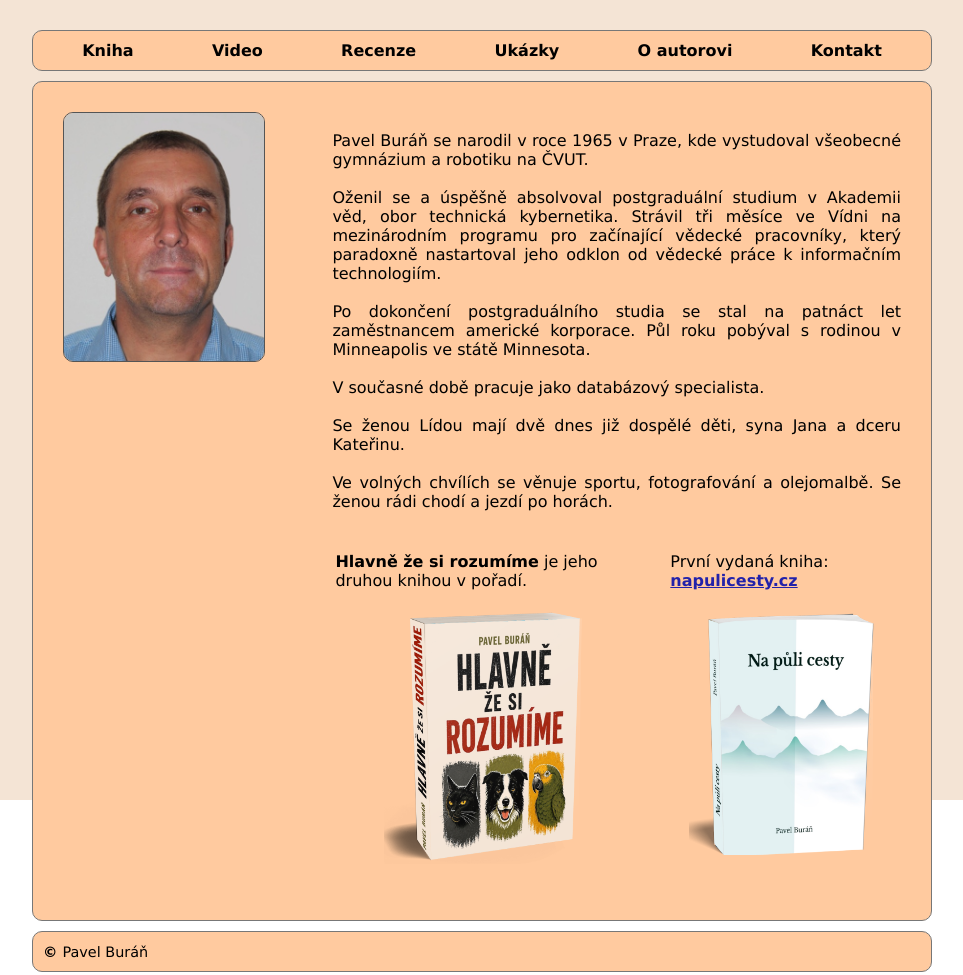
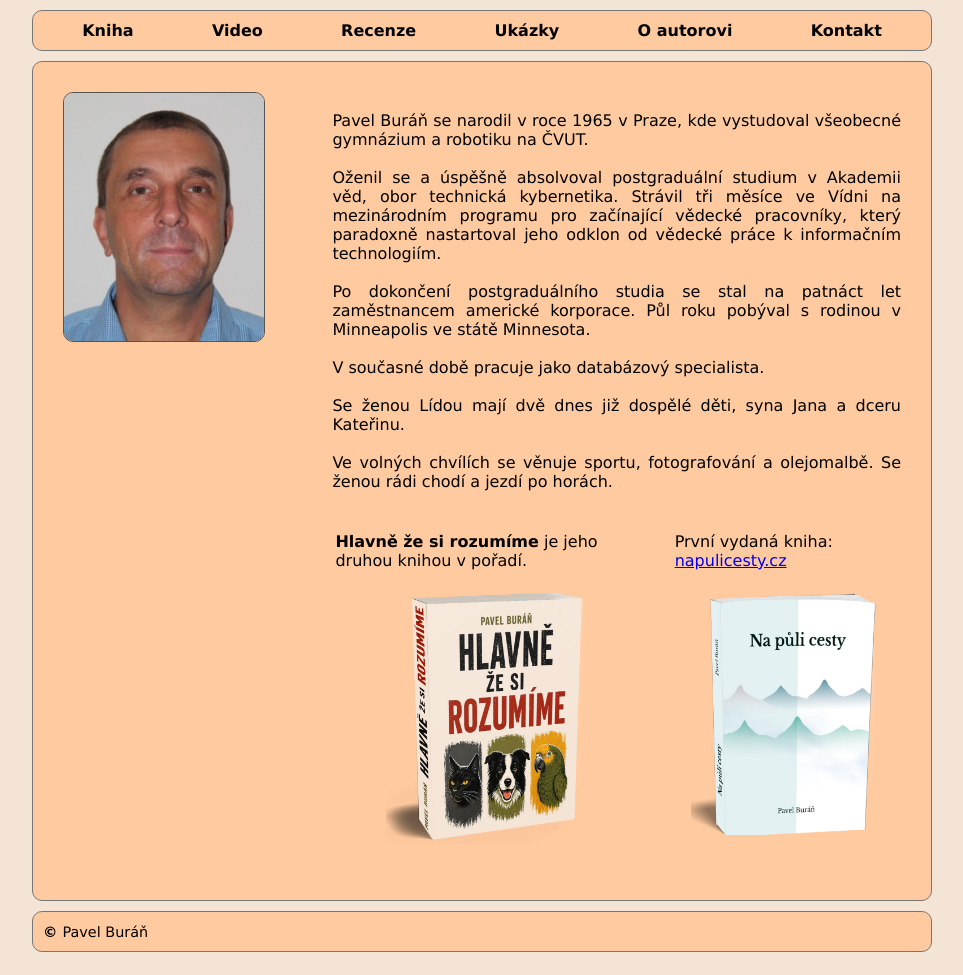
Before and after one commit to pavel-buran/hlavnezesirozumime, a plain HTML site: page author.html in a window 1280 px wide. Shown: the whole page, without its empty margins (158-1121 px from the left). Drawn offline with Linux system fonts and the light colour scheme.

Commit message:
Commit-013

```diff
--- a/author.html
+++ b/author.html
@@ -18,8 +18,8 @@
 </head>
 <script src="javascript/include.js"></script>
 
-<div class="bg"></div>
-<div class="content" width="100%">
+<!-- <div class="bg"></div> -->
+<!-- <div class="content" width="100%"> -->
 
 <body>
 <center>
--- a/css/style.css
+++ b/css/style.css
@@ -1,49 +1,53 @@
 
 body {
-  font-family : Verdana, Geneva, Arial, Helvetica, sans-serif;
-  font-size   : 16px;
-  color       : #000000;
-  font-weight : normal;
-  margin      : 0px 0px 0px 0px;
-  padding     : 0px 0px 0px 0px;
-  spacing     : 0px;
+  font-family      : Verdana, Geneva, Arial, Helvetica, sans-serif;
+  font-size        : 16px;
+  color            : #000000;
+  font-weight      : normal;
+  margin           : 0px 0px 0px 0px;
+  padding          : 0px 0px 0px 0px;
+  spacing          : 0px;
+  background-color : #F4E4D5;
+  margin           : 10px 10px 10px 10px;
 }
 
 /* Mobile defaults */
-@media (max-width: 600px) {
-  .content{
-    position : relative;
-    margin   : 10px 10px 10px 10px;
-  }
-  .bg {
+/* @media (max-width: 600px) { */
+  /* .content{ */
+    /* position : relative; */
+    /* margin   : 10px 10px 10px 10px; */
+    /* /* background-color : #F4E4D5; */ */
+  /* } */
+  /* .bg { */
     /* background-image  : url('../images/panorama.jpg'); */
     /* background-repeat : no-repeat; */
     /* background-size   : cover; */
-    height           : 100vh;
-    width            : 100vw;
-    margin           : -10px 0px 0px 0px;
-    position         : fixed;
-    background-color : #F4E4D5;
-  }
-}
+    /* height           : 100vh; */
+    /* width            : 100vw; */
+    /* margin           : -10px 0px 0px 0px; */
+    /* position         : fixed; */
+    /* background-color : #F4E4D5; */
+  /* } */
+/* } */
 
 /* Desktop from 601 px */
-@media (min-width: 601px) {
-  .content{
-    position : relative;
-    margin   : 30px 30px 30px 30px;
-  }
-  .bg {
+/* @media (min-width: 601px) { */
+  /* .content{ */
+    /* position : relative; */
+    /* margin   : 30px 30px 30px 30px; */
+    /* /* background-color : #F4E4D5; */ */
+  /* } */
+  /* .bg { */
     /* background-image  : url('../images/panorama.jpg'); */
     /* background-repeat : no-repeat; */
     /* background-size   : cover; */
-    height           : 100vh;
-    width            : 100vw;
-    margin           : -30px 0px 0px 0px;
-    position         : fixed;
-    background-color : #F4E4D5;
-  }
-}
+    /* height           : 100vh; */
+    /* width            : 100vw; */
+    /* margin           : -30px 0px 0px 0px; */
+    /* position         : fixed; */
+    /* background-color : #F4E4D5; */
+  /* } */
+/* } */
 
 A {
   font-family     : Verdana, Geneva, Arial, Helvetica, sans-serif;
```
Also changed, not shown: contact.html (+2 -2 lines), index.html (+2 -2 lines), reviews.html (+2 -2 lines), samples.html (+2 -2 lines), video.html (+2 -2 lines).
